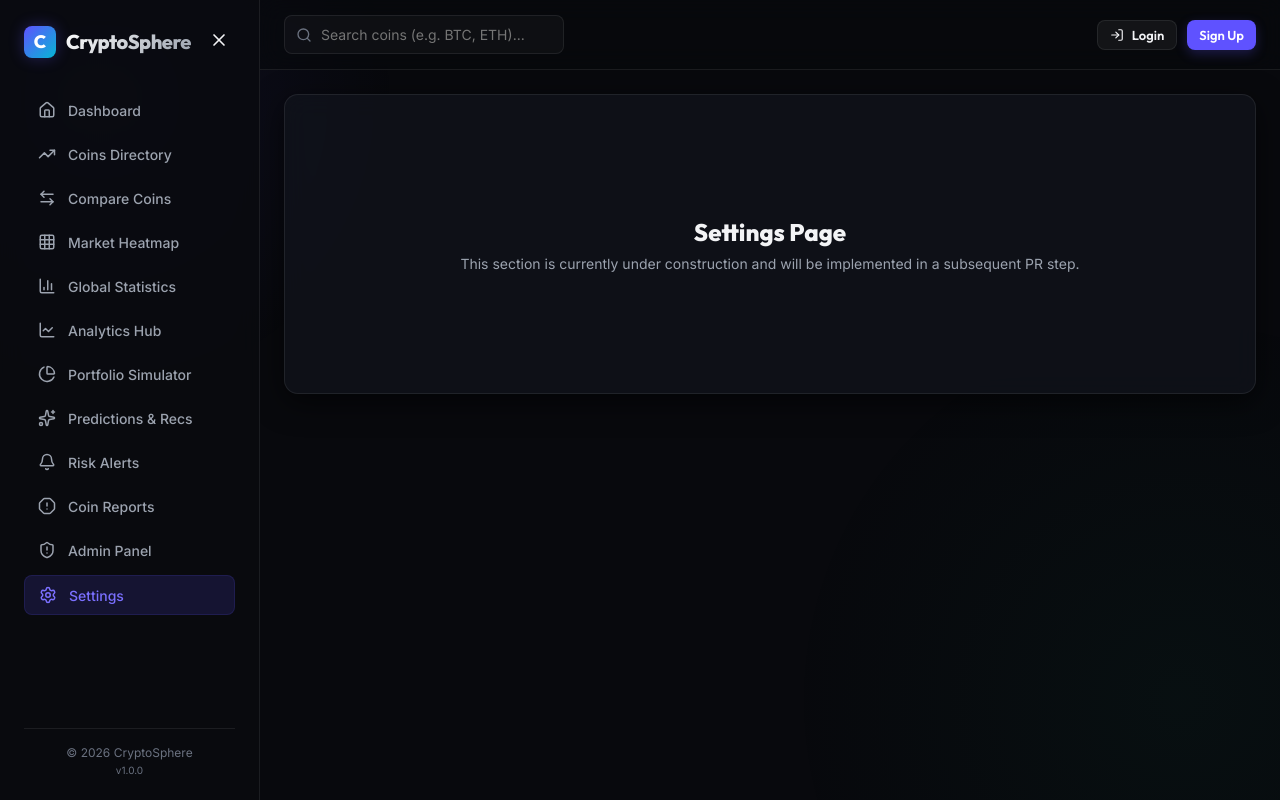
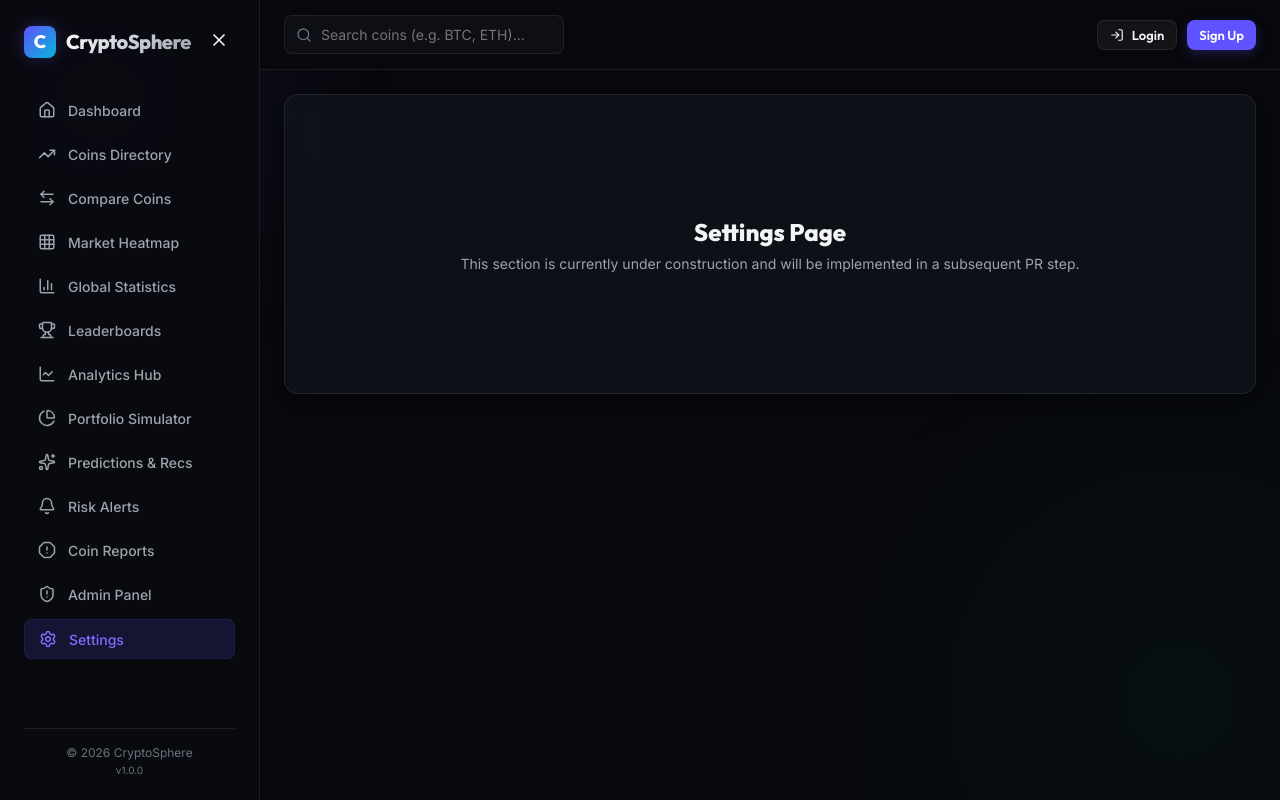
Before and after one commit to Sai-Janjirala/crypto_historical_365days_sai_janjirala, a React (Vite) app in the folder frontend/: page /settings in a window 1280 px wide. Built offline with nearby package versions, Linux system fonts and the light colour scheme; no server answers.

Commit message:
feat(leaderboards): register leaderboards route in App.jsx and add navigation link in Sidebar

```diff
--- a/frontend/src/App.jsx
+++ b/frontend/src/App.jsx
@@ -23,6 +23,7 @@ import Admin from './pages/Admin';
 import Maintenance from './pages/Maintenance';
 import Reports from './pages/Reports';
 import Alerts from './pages/Alerts';
+import Leaderboards from './pages/Leaderboards';
 
 function PagePlaceholder({ title }) {
   return (
@@ -45,6 +46,7 @@ export default function App() {
             <Route path="compare" element={<Compare />} />
             <Route path="heatmap" element={<Heatmap />} />
             <Route path="stats" element={<Stats />} />
+            <Route path="leaderboards" element={<Leaderboards />} />
             <Route path="analytics" element={<Analytics />} />
             <Route path="portfolio" element={<Portfolio />} />
             <Route path="predictions" element={<Predictions />} />
--- a/frontend/src/layouts/Sidebar.jsx
+++ b/frontend/src/layouts/Sidebar.jsx
@@ -13,7 +13,8 @@ import {
   X,
   Sparkles,
   AlertOctagon,
-  Bell
+  Bell,
+  Trophy
 } from 'lucide-react';
 import './Layout.css';
 
@@ -23,6 +24,7 @@ const menuItems = [
   { path: '/compare', name: 'Compare Coins', icon: ArrowLeftRight },
   { path: '/heatmap', name: 'Market Heatmap', icon: Grid },
   { path: '/stats', name: 'Global Statistics', icon: BarChart3 },
+  { path: '/leaderboards', name: 'Leaderboards', icon: Trophy },
   { path: '/analytics', name: 'Analytics Hub', icon: LineChart },
   { path: '/portfolio', name: 'Portfolio Simulator', icon: PieChart },
   { path: '/predictions', name: 'Predictions & Recs', icon: Sparkles },
```
